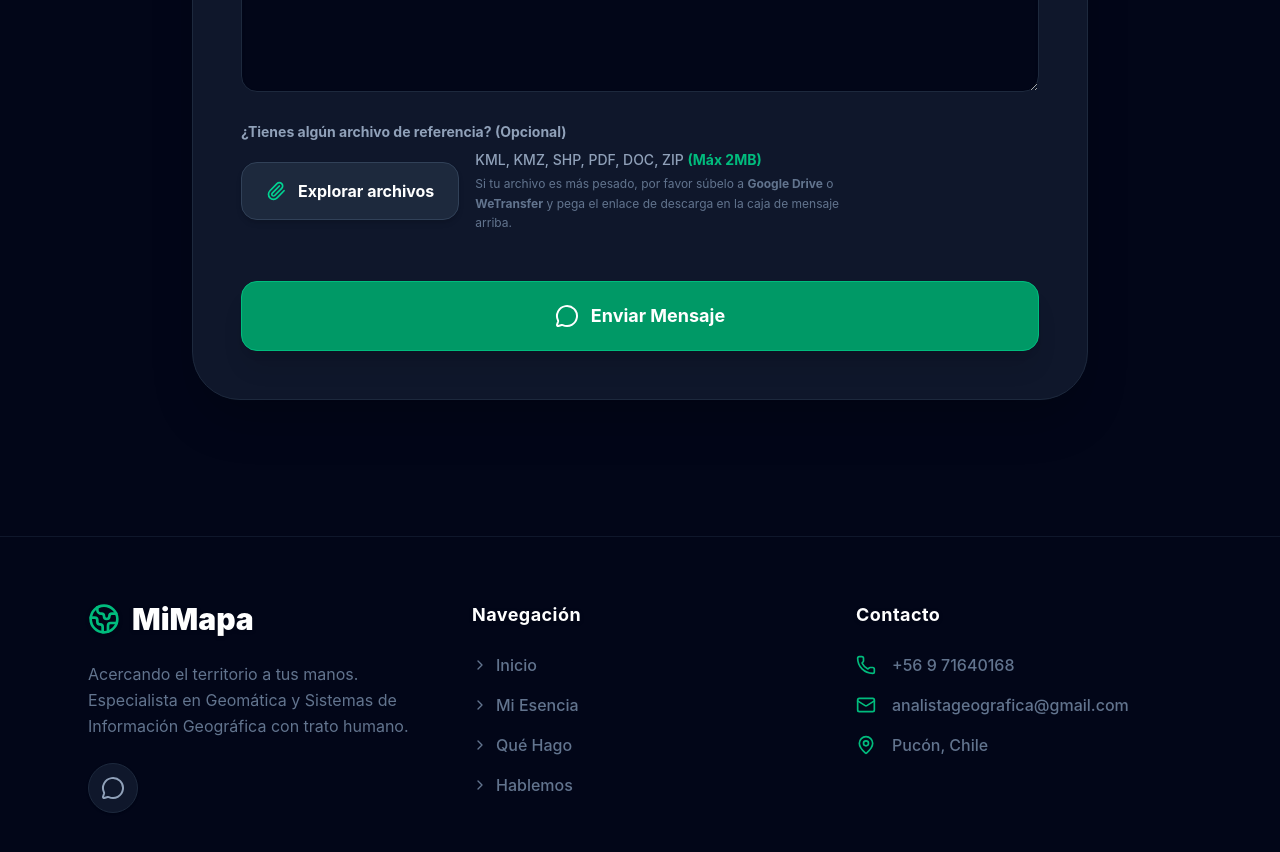
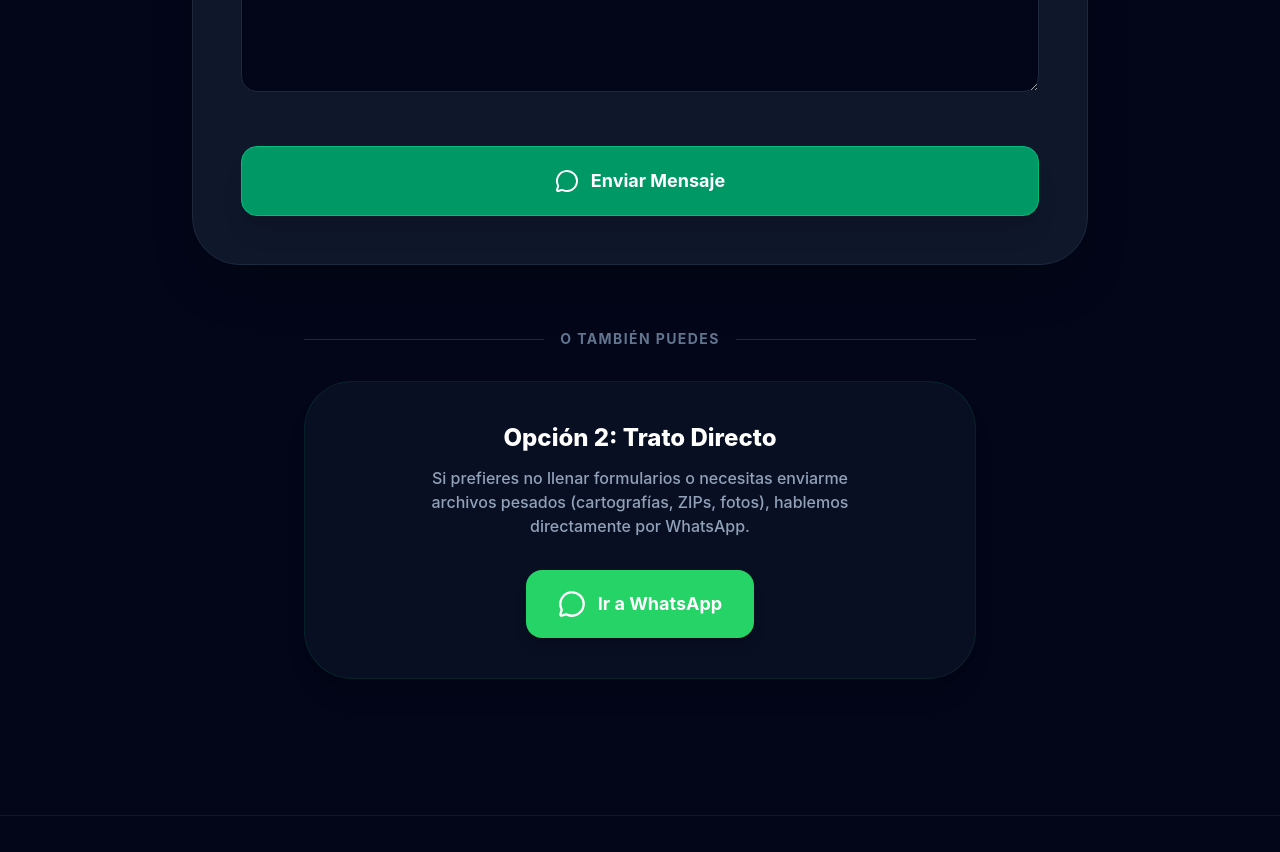
Before and after one commit to SamAntunez/MiMapa, a React app in the folder frontend/: page /contacto in a window 1280 px wide. Shown: the part 960-1812 px from the top of the page. Built offline with nearby package versions, Linux system fonts and the light colour scheme; the HTML template or start-up script is replaced by a standard one.

Commit message:
Separación de formulario y WhatsApp en dos opciones claras

```diff
--- a/frontend/src/pages/Contacto.jsx
+++ b/frontend/src/pages/Contacto.jsx
@@ -7,33 +7,26 @@ export default function Contacto() {
 
   const handleSubmit = async (e) => {
     e.preventDefault();
+    setIsSubmitting(true);
     setSubmitStatus(null);
 
     const form = e.target;
-    const archivoInput = form.elements['archivo'];
+    const formData = new FormData(form);
+    const object = Object.fromEntries(formData);
 
-    // Validación de peso de archivo (2MB máximo)
-    if (archivoInput && archivoInput.files.length > 0) {
-      const file = archivoInput.files[0];
-      if (file.size > 2 * 1024 * 1024) { // 2MB en bytes
-        setSubmitStatus({
-          type: 'error',
-          message: 'El archivo es demasiado pesado (máximo 2MB). Por favor escríbeme directamente al WhatsApp (+56 9 71640168) o envíame un enlace de Google Drive.'
-        });
-        return; // Detenemos el envío
-      }
-    }
+    // Web3Forms access key
+    object.access_key = "b0e27955-da6f-4069-bca3-8f990ef84194";
 
-    setIsSubmitting(true);
-    const formData = new FormData(form);
-
-    // Añadimos la llave de acceso de Web3Forms directamente al FormData
-    formData.append("access_key", "b0e27955-da6f-4069-bca3-8f990ef84194");
+    const json = JSON.stringify(object);
 
     try {
       const response = await fetch('https://api.web3forms.com/submit', {
         method: 'POST',
-        body: formData,
+        headers: {
+            'Content-Type': 'application/json',
+            Accept: 'application/json'
+        },
+        body: json,
       });
 
       const data = await response.json();
@@ -42,7 +35,6 @@ export default function Contacto() {
         setSubmitStatus({ type: 'success', message: '¡Mensaje enviado con éxito! Me pondré en contacto contigo súper rápido.' });
         form.reset();
       } else {
-        // Mostrará la razón exacta del fallo
         setSubmitStatus({ type: 'error', message: `Error de Web3Forms: ${data.message}` });
       }
     } catch (error) {
@@ -64,7 +56,7 @@ export default function Contacto() {
           <div className="bg-slate-900 p-8 rounded-[2rem] border border-slate-800 inline-block text-left mb-10 max-w-2xl mx-auto shadow-lg">
             <ul className="space-y-4 text-slate-300 font-medium">
               <li className="flex items-start gap-3"><span className="bg-slate-950 border border-slate-800 p-1 rounded-full shadow-sm"><CheckCircle className="w-5 h-5 text-emerald-500"/></span> Describe lo que necesitas representar.</li>
-              <li className="flex items-start gap-3"><span className="bg-slate-950 border border-slate-800 p-1 rounded-full shadow-sm"><CheckCircle className="w-5 h-5 text-emerald-500"/></span> Adjunta un archivo de referencia (opcional).</li>
+              <li className="flex items-start gap-3"><span className="bg-slate-950 border border-slate-800 p-1 rounded-full shadow-sm"><CheckCircle className="w-5 h-5 text-emerald-500"/></span> Pega un enlace de referencia si tus archivos son pesados.</li>
               <li className="flex items-start gap-3"><span className="bg-slate-950 border border-slate-800 p-1 rounded-full shadow-sm"><CheckCircle className="w-5 h-5 text-emerald-500"/></span> Te responderé en <strong>menos de 24 horas</strong>.</li>
             </ul>
           </div>
@@ -120,22 +112,6 @@ export default function Contacto() {
             <textarea name="mensaje" required className="w-full bg-slate-950 border border-slate-800 rounded-2xl px-5 py-4 focus:ring-2 focus:ring-emerald-500 focus:border-emerald-500 focus:outline-none transition shadow-inner text-white" rows="5" placeholder="Escribe aquí los detalles..."></textarea>
           </div>
 
-          <div>
-            <label className="block text-sm font-bold text-slate-400 mb-2">¿Tienes algún archivo de referencia? (Opcional)</label>
-            <div className="flex flex-col sm:flex-row items-start sm:items-center gap-4">
-              <label className="cursor-pointer bg-slate-800 border border-slate-700 hover:bg-slate-700 text-white px-6 py-4 rounded-2xl flex items-center gap-3 font-bold transition shadow-md w-full sm:w-auto justify-center">
-                <Paperclip className="w-5 h-5 text-emerald-400" /> Explorar archivos
-                <input type="file" name="archivo" className="hidden" />
-              </label>
-              <div className="flex flex-col">
-                <span className="text-sm text-slate-400 font-medium">KML, KMZ, SHP, PDF, DOC, ZIP <strong className="text-emerald-500">(Máx 2MB)</strong></span>
-                <span className="text-xs text-slate-500 mt-1 max-w-sm leading-relaxed">
-                  Si tu archivo es más pesado, por favor súbelo a <strong>Google Drive</strong> o <strong>WeTransfer</strong> y pega el enlace de descarga en la caja de mensaje arriba.
-                </span>
-              </div>
-            </div>
-          </div>
-
           <div className="pt-6">
             <button type="submit" disabled={isSubmitting} className="w-full bg-emerald-600 hover:bg-emerald-500 text-white font-bold py-5 px-6 rounded-2xl transition shadow-xl hover:shadow-emerald-900/50 hover:-translate-y-1 flex justify-center items-center gap-3 disabled:opacity-50 disabled:cursor-not-allowed text-lg border border-emerald-500">
               {isSubmitting ? (
@@ -146,6 +122,24 @@ export default function Contacto() {
             </button>
           </div>
         </form>
+
+        <div className="mt-16 flex flex-col items-center">
+          <div className="flex items-center gap-4 mb-8 w-full max-w-2xl">
+            <div className="h-px bg-slate-800 flex-1"></div>
+            <span className="text-slate-500 font-bold text-sm tracking-widest uppercase">O también puedes</span>
+            <div className="h-px bg-slate-800 flex-1"></div>
+          </div>
+
+          <div className="bg-slate-900/60 p-8 md:p-10 rounded-[3rem] border border-emerald-900/30 flex flex-col items-center text-center w-full max-w-2xl shadow-xl hover:shadow-emerald-900/10 transition-shadow">
+            <h4 className="text-2xl font-extrabold text-white mb-3">Opción 2: Trato Directo</h4>
+            <p className="text-slate-400 font-medium mb-8 max-w-md">
+              Si prefieres no llenar formularios o necesitas enviarme archivos pesados (cartografías, ZIPs, fotos), hablemos directamente por WhatsApp.
+            </p>
+            <a href="https://wa.me/56971640168" target="_blank" rel="noreferrer" className="bg-[#25D366] hover:bg-[#20bd5a] text-white px-8 py-5 rounded-2xl font-bold flex items-center gap-3 transition shadow-lg hover:shadow-[#25D366]/30 hover:-translate-y-1 w-full sm:w-auto justify-center text-lg">
+              <MessageCircle className="w-7 h-7" /> Ir a WhatsApp
+            </a>
+          </div>
+        </div>
       </div>
     </section>
   );
```
